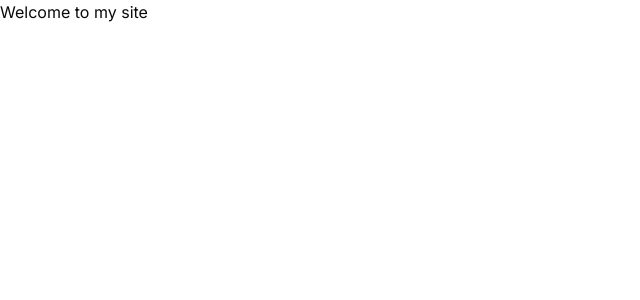
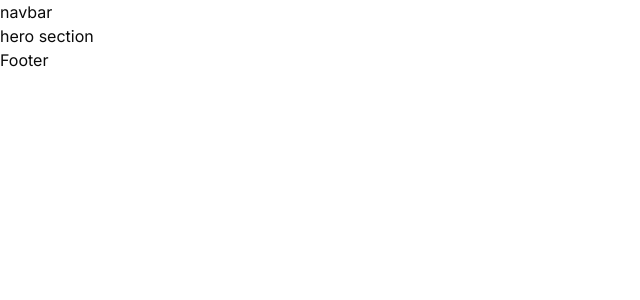
Before and after one commit to FSDTeam-SAA/dr_jameshman_frontend, a Next.js app: page / in a window 1280 px wide. Shown: the top 300 px of the page, without its empty margins (0-640 px from the left). Built offline with nearby package versions, Linux system fonts and the light colour scheme.

Commit message:
branch create and container

```diff
--- /dev/null
+++ b/src/app/(website)/_components/Hero.tsx
@@ -0,0 +1,11 @@
+import React from 'react'
+
+const Hero = () => {
+  return (
+    <div>
+      hero section
+    </div>
+  )
+}
+
+export default Hero
--- a/src/app/(website)/layout.tsx
+++ b/src/app/(website)/layout.tsx
@@ -1,3 +1,12 @@
+import Footer from "@/components/shared/Footer/Footer";
+import Navbar from "@/components/shared/Navbar/Navbar";
+
 export default function Layout({ children }: { children: React.ReactNode }) {
-  return <div>{children}</div>;
+  return (
+    <div>
+      <Navbar />
+      {children}
+      <Footer />
+    </div>
+  );
 }
--- a/src/app/(website)/page.tsx
+++ b/src/app/(website)/page.tsx
@@ -1,3 +1,12 @@
-export default function HomePage() {
-  return <h1>Welcome to my site</h1>;
+import React from 'react'
+import Hero from './_components/Hero'
+
+const HomePage = () => {
+  return (
+    <div>
+      <Hero/>
+    </div>
+  )
 }
+
+export default HomePage
--- /dev/null
+++ b/src/components/shared/Footer/Footer.tsx
@@ -0,0 +1,11 @@
+import React from 'react'
+
+const Footer = () => {
+  return (
+    <div>
+      Footer
+    </div>
+  )
+}
+
+export default Footer
--- /dev/null
+++ b/src/components/shared/Navbar/Navbar.tsx
@@ -0,0 +1,11 @@
+import React from 'react'
+
+const Navbar = () => {
+  return (
+    <div>
+      navbar
+    </div>
+  )
+}
+
+export default Navbar
--- a/tailwind.config.ts
+++ b/tailwind.config.ts
@@ -9,54 +9,66 @@ const config: Config = {
   ],
   theme: {
     extend: {
+      container: {
+        center: true,
+        padding: {
+          DEFAULT: "14px",
+          lg: "20px",
+        },
+        screens: {
+          sm: "100%",
+          md: "100%",
+          lg: "1270px",
+        },
+      },
       colors: {
-  			background: 'hsl(var(--background))',
-  			foreground: 'hsl(var(--foreground))',
+        background: "hsl(var(--background))",
+        foreground: "hsl(var(--foreground))",
         card: {
-  				DEFAULT: 'hsl(var(--card))',
-  				foreground: 'hsl(var(--card-foreground))'
+          DEFAULT: "hsl(var(--card))",
+          foreground: "hsl(var(--card-foreground))",
         },
         popover: {
-  				DEFAULT: 'hsl(var(--popover))',
-  				foreground: 'hsl(var(--popover-foreground))'
+          DEFAULT: "hsl(var(--popover))",
+          foreground: "hsl(var(--popover-foreground))",
         },
         primary: {
-  				DEFAULT: 'hsl(var(--primary))',
-  				foreground: 'hsl(var(--primary-foreground))'
+          DEFAULT: "hsl(var(--primary))",
+          foreground: "hsl(var(--primary-foreground))",
         },
         secondary: {
-  				DEFAULT: 'hsl(var(--secondary))',
-  				foreground: 'hsl(var(--secondary-foreground))'
+          DEFAULT: "hsl(var(--secondary))",
+          foreground: "hsl(var(--secondary-foreground))",
         },
         muted: {
-  				DEFAULT: 'hsl(var(--muted))',
-  				foreground: 'hsl(var(--muted-foreground))'
+          DEFAULT: "hsl(var(--muted))",
+          foreground: "hsl(var(--muted-foreground))",
         },
         accent: {
-  				DEFAULT: 'hsl(var(--accent))',
-  				foreground: 'hsl(var(--accent-foreground))'
+          DEFAULT: "hsl(var(--accent))",
+          foreground: "hsl(var(--accent-foreground))",
         },
         destructive: {
-  				DEFAULT: 'hsl(var(--destructive))',
-  				foreground: 'hsl(var(--destructive-foreground))'
+          DEFAULT: "hsl(var(--destructive))",
+          foreground: "hsl(var(--destructive-foreground))",
         },
-  			border: 'hsl(var(--border))',
-  			input: 'hsl(var(--input))',
-  			ring: 'hsl(var(--ring))',
+        border: "hsl(var(--border))",
+        input: "hsl(var(--input))",
+        ring: "hsl(var(--ring))",
         chart: {
-  				'1': 'hsl(var(--chart-1))',
-  				'2': 'hsl(var(--chart-2))',
-  				'3': 'hsl(var(--chart-3))',
-  				'4': 'hsl(var(--chart-4))',
-  				'5': 'hsl(var(--chart-5))'
-  			}
+          "1": "hsl(var(--chart-1))",
+          "2": "hsl(var(--chart-2))",
+          "3": "hsl(var(--chart-3))",
+          "4": "hsl(var(--chart-4))",
+          "5": "hsl(var(--chart-5))",
+        },
       },
       borderRadius: {
-  			lg: 'var(--radius)',
-  			md: 'calc(var(--radius) - 2px)',
-  			sm: 'calc(var(--radius) - 4px)'
-  		}
-  	}
+        lg: "var(--radius)",
+        md: "calc(var(--radius) - 2px)",
+        sm: "calc(var(--radius) - 4px)",
+      },
+    },
   },
   plugins: [require("tailwindcss-animate")],
 };
```
Also changed, not shown: public/assets/images/logo.png (added), 1 other file (tests, documents, lock files or other folders). Lines whose indentation alone changed are shown as unchanged.
